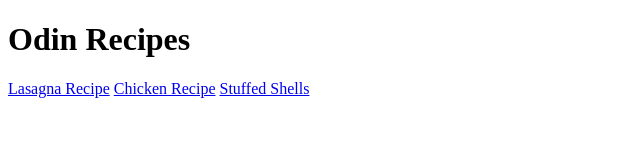
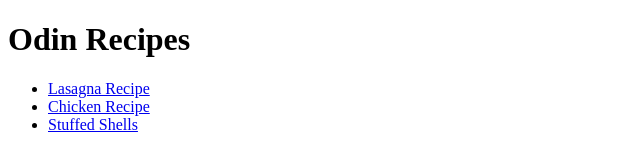
Before and after one commit to arlost66/odin-recipes, a plain HTML site: page index.html in a window 1280 px wide. Shown: the whole page, without its empty margins (0-640 px from the left). Drawn offline with Linux system fonts and the light colour scheme.

Commit message:
Add unordered list to th recipe list

```diff
--- a/index.html
+++ b/index.html
@@ -8,11 +8,13 @@
 </head>
 <body>
     <h1>Odin Recipes</h1>
+<ul>
+    <li><a href="./recipes/lasagna.html">Lasagna Recipe</a></li>
 
-    <a href="./recipes/lasagna.html">Lasagna Recipe</a>
+    <li><a href="./recipes/chicken.html">Chicken Recipe</a></li>
 
-    <a href="./recipes/chicken.html">Chicken Recipe</a>
+    <li><a href="./recipes/stuffedshells.html">Stuffed Shells</a></li>
+</ul>
 
-    <a href="./recipes/stuffedshells.html">Stuffed Shells</a>
 </body>
 </html>
```
